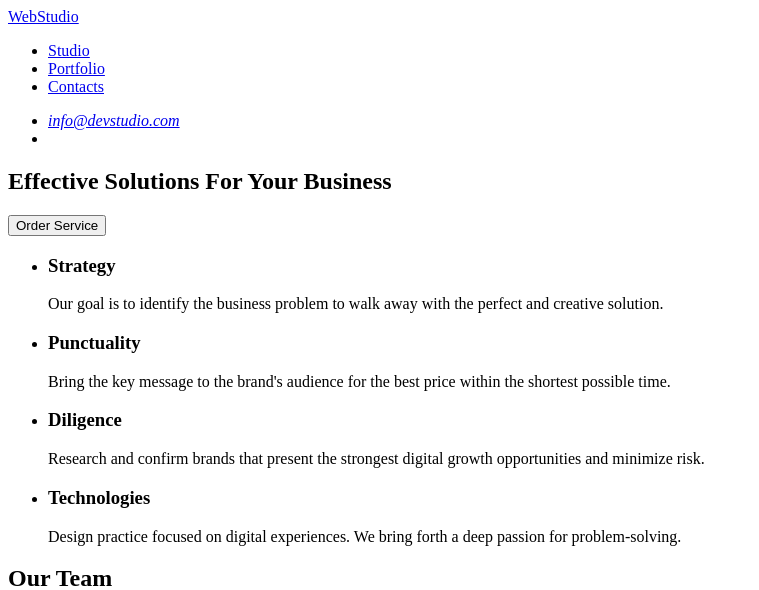
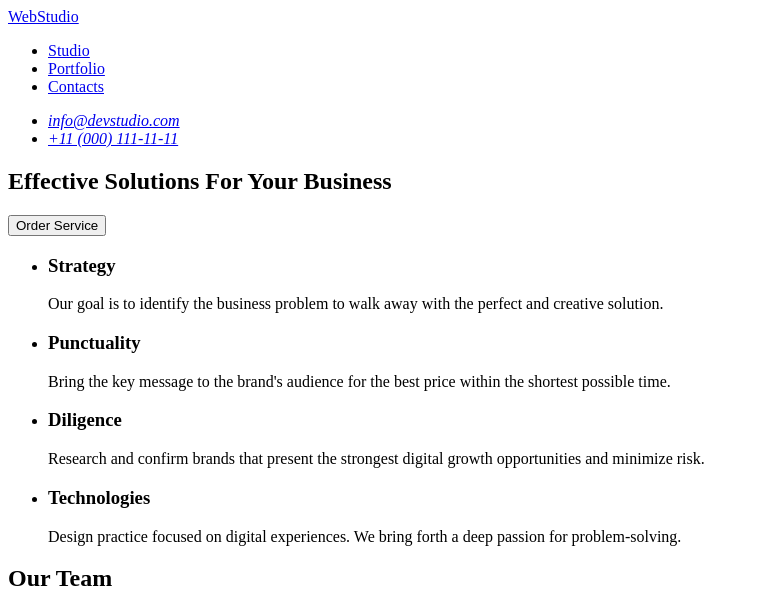
Before and after one commit to Burcuuoz/goit-markup-hw-01, a plain HTML site: page index.html in a window 1280 px wide. Shown: the top 590 px of the page, without its empty margins (0-759 px from the left). Drawn offline with Linux system fonts and the light colour scheme.

```diff
--- a/index.html
+++ b/index.html
@@ -27,7 +27,7 @@
             <a href="mailto:info@devstudio.com"> info@devstudio.com </a>
           </li>
           <li>
-            <a href="tel:+110001111111 " +11 (000) 111-11-11> </a>
+            <a href="tel:+110001111111">+11 (000) 111-11-11</a>
           </li>
         </ul>
       </address>
```
Also changed, not shown: images/TeamCard1.png (added), images/TeamCard2.png (added), images/TeamCard3.png (added), images/TeamCard4.png (added), 1 other file.
